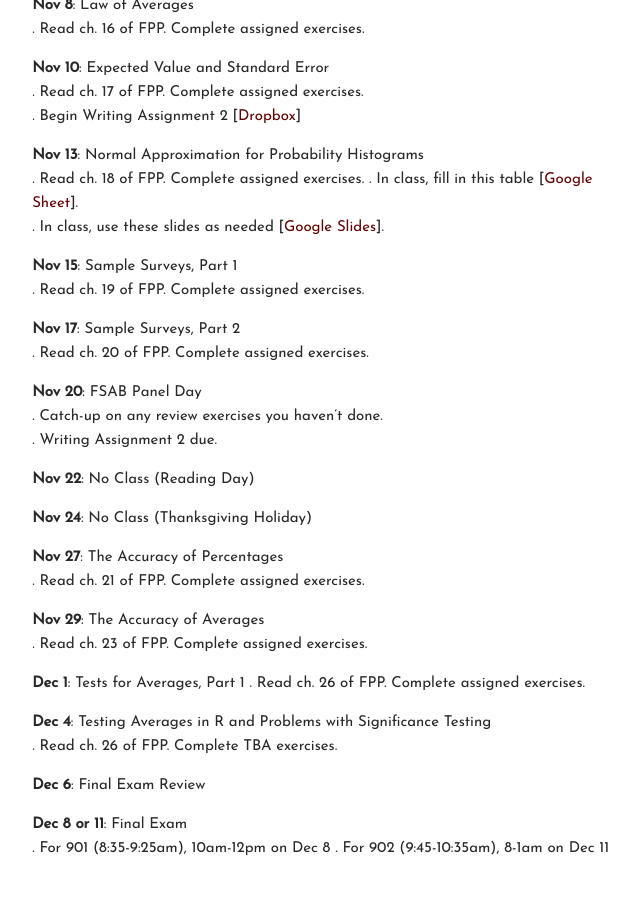
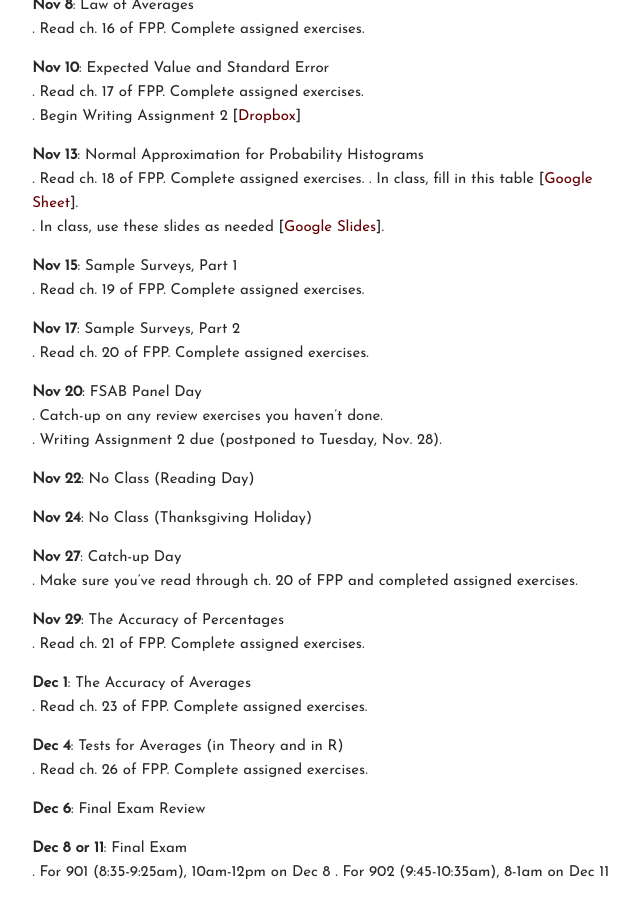
Before and after one commit to carlislerainey/carlislerainey.github.io, a Jekyll site: the page built from teaching/pols-209/index.md, in a window 1280 px wide and 900 px high, scrolled down 3303 px. Shown: the whole window, without its empty margins (430-1070 px from the left). Built offline with Jekyll 4.4.1, drawn with Linux system fonts in a browser that asks for light colours; before the commit the page ends 4179 px from its top, so only the background shows below that.

Commit message:
update 209

```diff
--- a/teaching/pols-209/index.md
+++ b/teaching/pols-209/index.md
@@ -161,23 +161,23 @@ Tasks (bullets) below the date should be completed before the next class (unless
 
 **Nov 20**: FSAB Panel Day
 . Catch-up on any review exercises you haven't done.
-. Writing Assignment 2 due.
+. Writing Assignment 2 due (postponed to Tuesday, Nov. 28).
 
 **Nov 22**: No Class (Reading Day)
 
 **Nov 24**: No Class (Thanksgiving Holiday)
 
-**Nov 27**: The Accuracy of Percentages
+**Nov 27**: Catch-up Day
+. Make sure you've read through ch. 20 of FPP and completed assigned exercises.
+
+**Nov 29**: The Accuracy of Percentages
 . Read ch. 21 of FPP. Complete assigned exercises.
 
-**Nov 29**: The Accuracy of Averages
+**Dec 1**: The Accuracy of Averages
 . Read ch. 23 of FPP. Complete assigned exercises.
 
-**Dec 1**: Tests for Averages, Part 1
+**Dec 4**: Tests for Averages (in Theory and in R)
 . Read ch. 26 of FPP. Complete assigned exercises.
-
-**Dec 4**: Testing Averages in R and Problems with Significance Testing
-. Read ch. 26 of FPP. Complete TBA exercises.
 
 **Dec 6**: Final Exam Review
 
```
